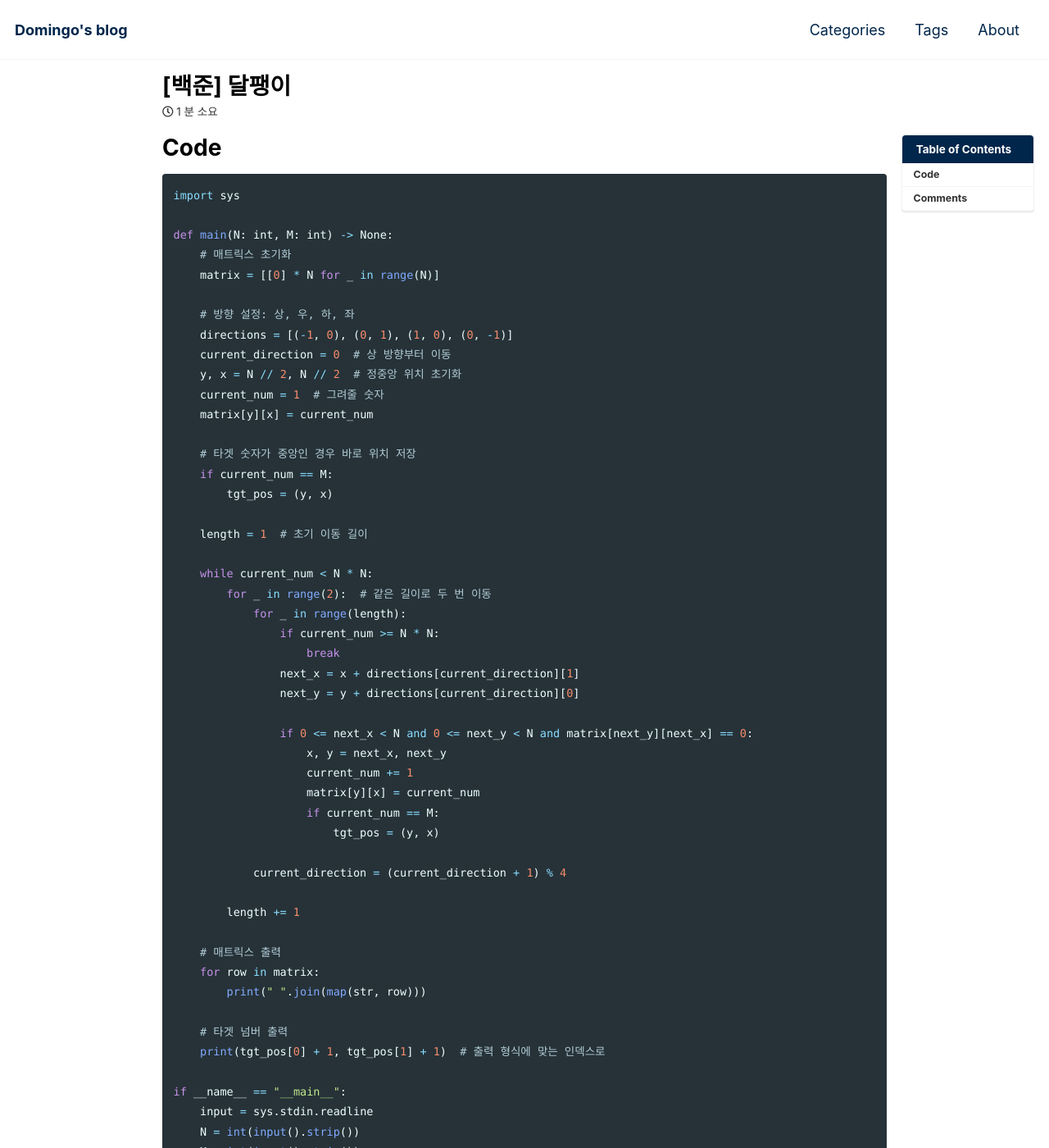
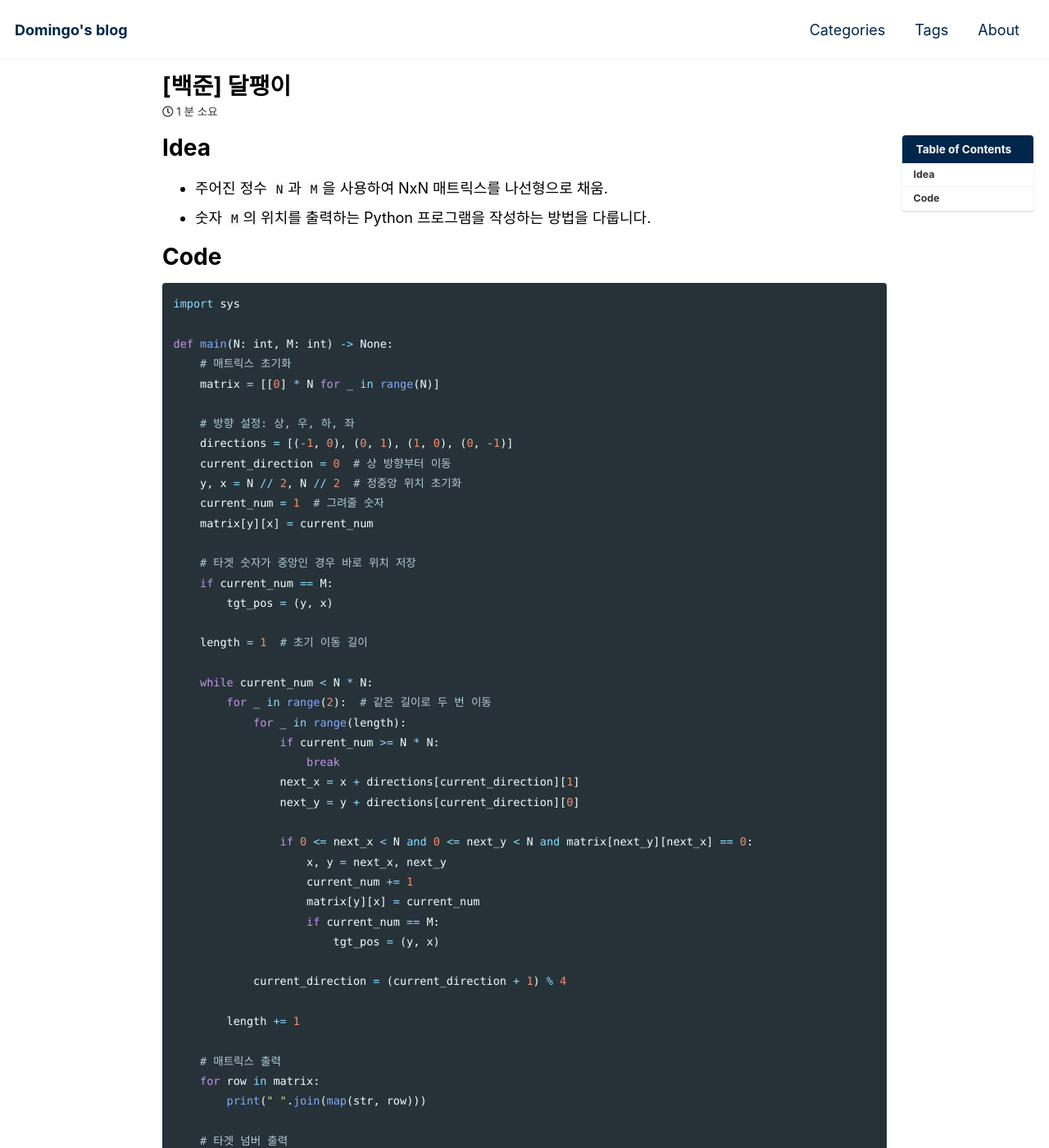
Before and after one commit to domingolee0254/domingolee0254.github.io, a Jekyll site: the page built from _posts/Algorithm/simulation/2024-07-18-[백준]달팽이.md, in a window 1280 px wide and 1400 px high. Shown: the whole window at 82% size. Built offline with Jekyll 4.4.1, drawn with Linux system fonts in a browser that asks for light colours; cached includes are drawn as plain includes; comment, search, counter and statistics services are not loaded; some of the changed text lies outside the part shown.

Commit message:
simulation_update

````diff
--- a/_posts/Algorithm/simulation/2024-07-18-[백준]달팽이.md
+++ b/_posts/Algorithm/simulation/2024-07-18-[백준]달팽이.md
@@ -8,9 +8,14 @@ toc_sticky: true
 categories:
     - Algorithm
 tags:
-    - Smulation
+    - Simulation
 last_modified_at: 2024-07-18
 ---
+
+# Idea
+
+- 주어진 정수 `N`과 `M`을 사용하여 NxN 매트릭스를 나선형으로 채움.
+- 숫자 `M`의 위치를 출력하는 Python 프로그램을 작성하는 방법을 다룹니다.
 
 # Code
 
@@ -66,8 +71,3 @@ if __name__ == "__main__":
     M = int(input().strip())
     main(N, M)
 ```
-
-# Comments
-
-- 주어진 정수 `N`과 `M`을 사용하여 NxN 매트릭스를 나선형으로 채움.
-- 숫자 `M`의 위치를 출력하는 Python 프로그램을 작성하는 방법을 다룹니다.
````
